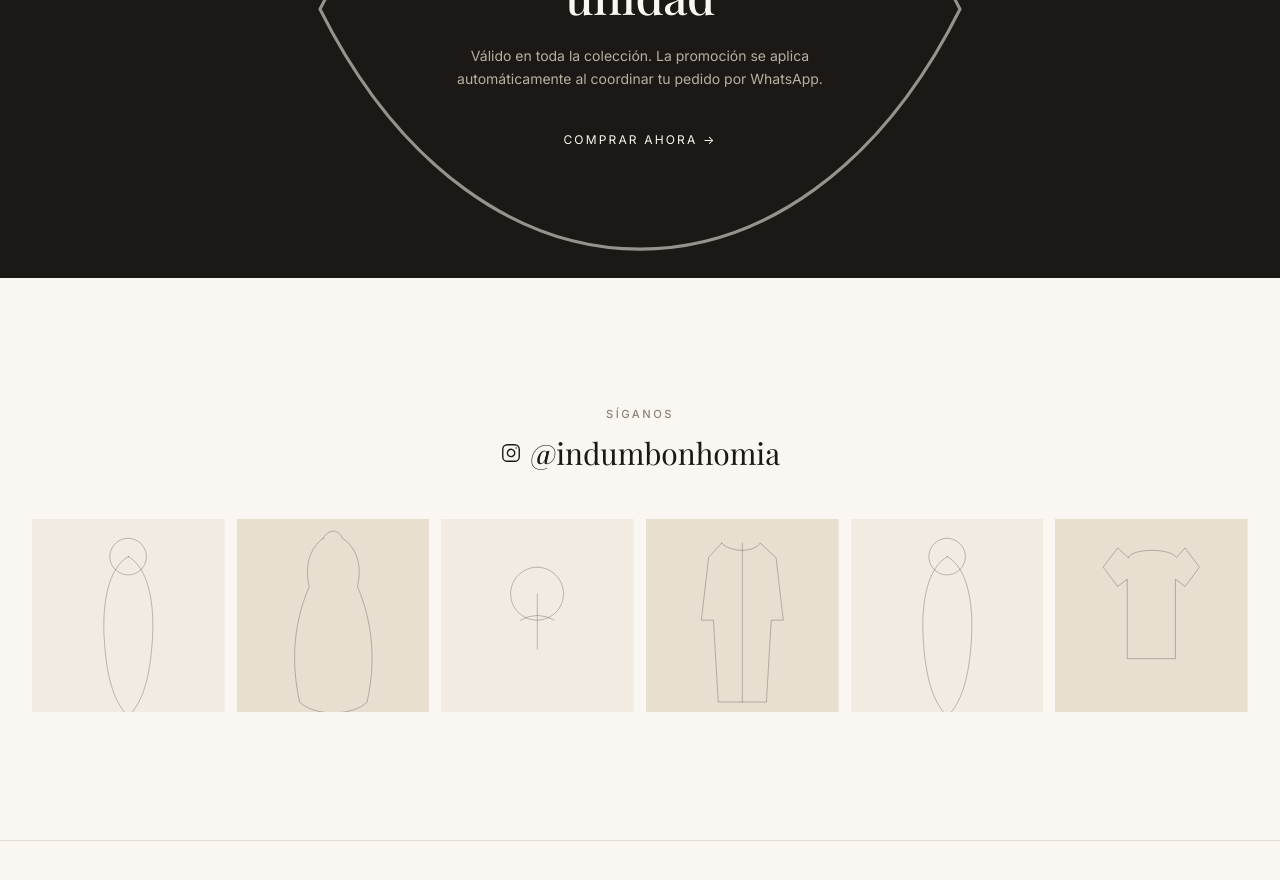
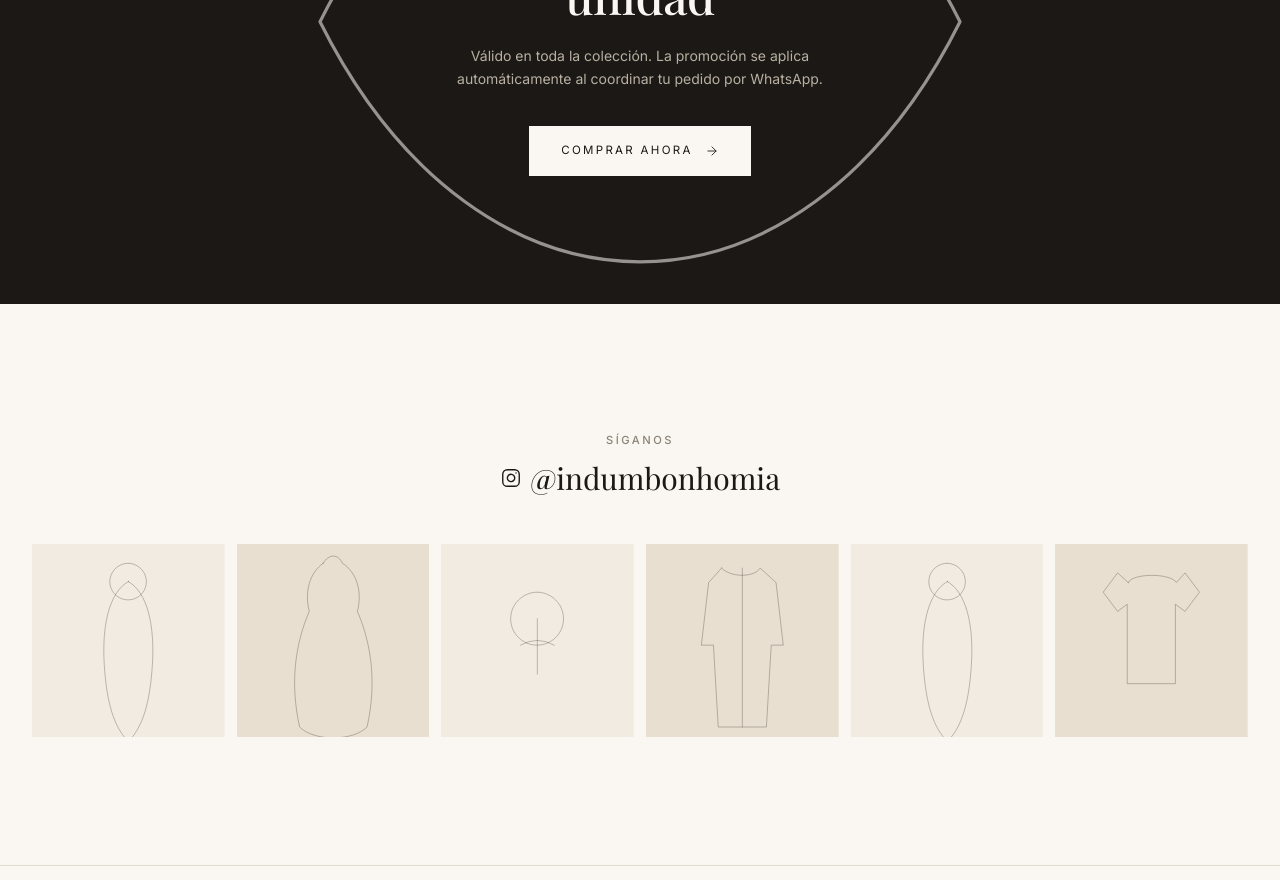
Before and after one commit to FernandoRosas22/indumbonhomia, a React (Vite) app: page / in a window 1280 px wide. Shown: the part 3900-4780 px from the top of the page. Built offline with nearby package versions, Linux system fonts and the light colour scheme; a web font is replaced by a local one.

Commit message:
Pulido pre-demo: consistencia de CTAs en toda la web, accesibilidad (aria-pressed en selectores, foco en swatches), limpieza de estilos duplicados, corrección de email residual de la marca anterior

```diff
--- a/src/components/home/InstagramSection.tsx
+++ b/src/components/home/InstagramSection.tsx
@@ -43,7 +43,7 @@
               variant={tile.variant}
               tone={i % 2 === 0 ? 'porcelain' : 'sand'}
               seed={tile.seed}
-              className="h-full w-full transition-transform duration-500 group-hover:scale-105"
+              className="img-zoom h-full w-full"
             />
           </motion.a>
         ))}
--- a/src/components/home/PromoBanner.tsx
+++ b/src/components/home/PromoBanner.tsx
@@ -1,5 +1,6 @@
 import { Link } from 'react-router-dom'
 import { motion } from 'framer-motion'
+import { ArrowRight } from 'lucide-react'
 import PlaceholderArt from '@/components/ui/PlaceholderArt'
 
 export default function PromoBanner() {
@@ -46,9 +47,10 @@
         >
           <Link
             to="/tienda"
-            className="link-underline text-[0.75rem] tracking-[0.18em] uppercase text-ivory"
+            className="group inline-flex items-center gap-3 bg-ivory px-8 py-4 text-[0.72rem] tracking-[0.2em] uppercase text-ink transition-all duration-300 hover:gap-4"
           >
-            Comprar ahora →
+            Comprar ahora
+            <ArrowRight size={14} strokeWidth={1.5} className="transition-transform duration-300 group-hover:translate-x-0.5" />
           </Link>
         </motion.div>
       </div>
--- a/src/pages/Contact.tsx
+++ b/src/pages/Contact.tsx
@@ -54,8 +54,8 @@
           <Mail size={20} strokeWidth={1.5} className="mb-4 text-ink" />
           <p className="eyebrow mb-2">Email</p>
           <p className="mb-4 text-sm text-stone">Para consultas mayoristas o prensa.</p>
-          <a href="mailto:hola@muriel.com.ar" className="link-underline text-sm text-ink">
-            hola@muriel.com.ar
+          <a href="mailto:hola@indumbonhomia.com" className="link-underline text-sm text-ink">
+            hola@indumbonhomia.com
           </a>
         </motion.div>
 
--- a/src/pages/Product.tsx
+++ b/src/pages/Product.tsx
@@ -123,6 +123,7 @@
                 <button
                   key={s}
                   onClick={() => setSize(s)}
+                  aria-pressed={size === s}
                   className={`min-w-11 border px-3 py-2 text-sm transition-colors ${
                     size === s
                       ? 'border-ink bg-ink text-ivory'
@@ -144,8 +145,9 @@
                   key={c.name}
                   onClick={() => setColor(c.name)}
                   aria-label={c.name}
-                  className={`h-9 w-9 rounded-full border transition-all ${
-                    color === c.name ? 'ring-2 ring-ink ring-offset-2 ring-offset-ivory' : 'border-line'
+                  aria-pressed={color === c.name}
+                  className={`h-9 w-9 rounded-full border border-line/60 ring-offset-2 ring-offset-ivory transition-all ${
+                    color === c.name ? 'ring-2 ring-ink' : 'hover:ring-1 hover:ring-stone-light'
                   }`}
                   style={{ backgroundColor: c.hex }}
                 />
--- a/src/pages/Shop.tsx
+++ b/src/pages/Shop.tsx
@@ -38,6 +38,7 @@
       <div className="no-scrollbar mb-10 flex gap-3 overflow-x-auto pb-1 md:mb-14 md:flex-wrap">
         <button
           onClick={() => setCategory(null)}
+          aria-pressed={!activeCategory}
           className={`shrink-0 border px-4 py-2 text-[0.68rem] tracking-[0.16em] uppercase transition-colors ${
             !activeCategory
               ? 'border-ink bg-ink text-ivory'
@@ -50,6 +51,7 @@
           <button
             key={cat.slug}
             onClick={() => setCategory(cat.slug)}
+            aria-pressed={activeCategory === cat.slug}
             className={`shrink-0 border px-4 py-2 text-[0.68rem] tracking-[0.16em] uppercase transition-colors ${
               activeCategory === cat.slug
                 ? 'border-ink bg-ink text-ivory'
```
